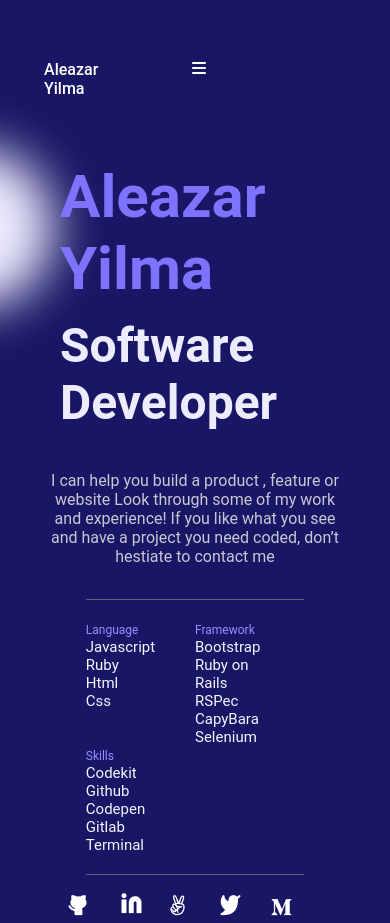
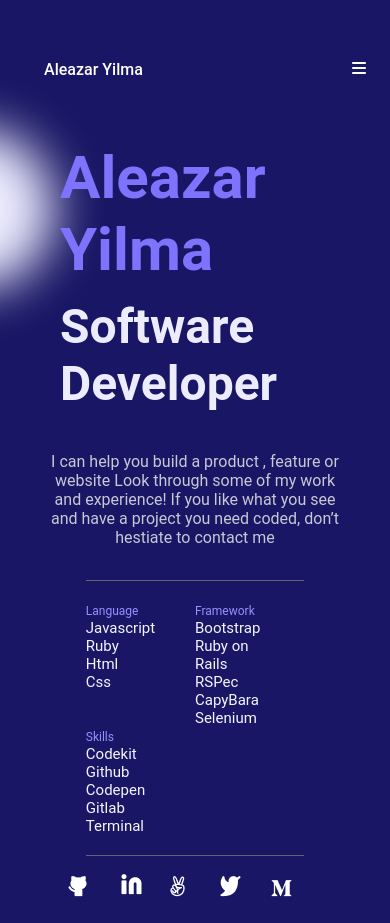
Before and after one commit to Agetuni/PortfolioProject, a website: page index.html in a window 390 px wide. Shown: the top 923 px of the page. Drawn offline with Linux system fonts and the light colour scheme.

```diff
--- a/style.css
+++ b/style.css
@@ -17,7 +17,6 @@
     display: flex;
     justify-content: space-evenly;
     padding-left: 20px;
-    padding-right: 160px;
   }
 
   .navigation {
```
Also changed, not shown: .github/workflows/linters.yml.
